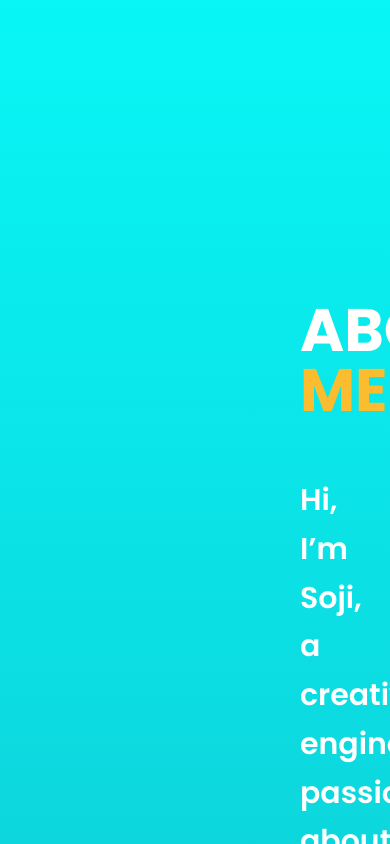
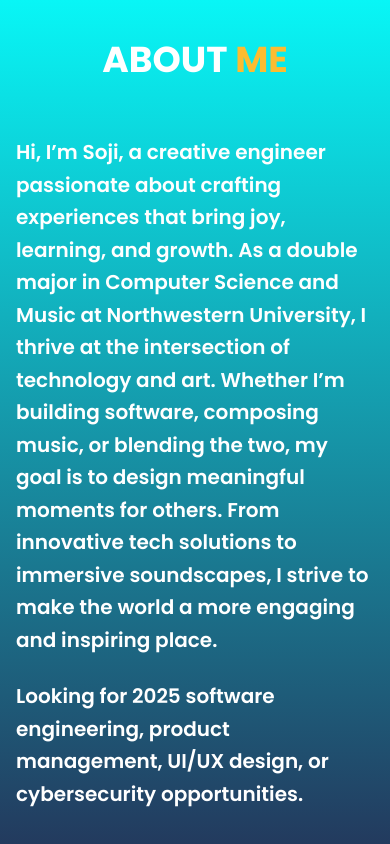
Before and after one commit to soj-i/portfolio, a Next.js app: page /about in a window 390 px wide. Built offline with nearby package versions, Linux system fonts and the light colour scheme.

Commit message:
fixed about me

```diff
--- a/src/app/about/page.tsx
+++ b/src/app/about/page.tsx
@@ -1,31 +1,23 @@
 import data from "@/data.json";
-
 
 export default function About() {
   return (
-    <div className = "min-h-screen flex flex-col overflow-hidden p-10 mx-auto bg-gradient-to-b from-[#08f6f6] to-[#23395D]"
-    style={{
-        padding: "300px",
-}}>
-        <h1 className = "uppercase text-6xl md:text-7xl font-bold text-start md:text-center">
-            About <span className ="text-[#fcbc30]">Me</span>
+    <div className="min-h-screen flex flex-col overflow-hidden px-4 md:px-10 lg:px-20 xl:px-32 py-10 mx-auto bg-gradient-to-b from-[#08f6f6] to-[#23395D]">
+      {/* Centered Title */}
+      <h1 className="uppercase text-4xl md:text-6xl lg:text-7xl font-bold text-center">
+        About <span className="text-[#fcbc30]">Me</span>
       </h1>
-        <div className = "mt-6 md:mt-8">
-            <div className = "mt-8 grid grid-cols-1 x1:grid-cols-2 gap-8">
-                <div>
-                    <div>
-                        <h2 className = "font-semibold text-3xl x1:text-4xl leading-relaxed xl:leading-loose">
+
+      <div className="mt-6 md:mt-8 flex justify-center">
+        <div className="mt-8 max-w-5xl w-full text-left">
+          {/* Left-Aligned Text Content */}
+          <h2 className="font-semibold text-xl md:text-2xl lg:text-3xl xl:text-4xl leading-relaxed xl:leading-loose">
             {data.bio}
           </h2>
-                    </div>
-                    <div>
-                        <br></br> <br></br> <br></br>
-                        <h2 className = "font-semibold text-3xl x1:text-4xl leading-relaxed xl:leading-loose">
-                            Looking for 2025 software engineering, product management, ui/ux design, or cybersecurity opportunities.
+          <br />
+          <h2 className="font-semibold text-xl md:text-2xl lg:text-3xl xl:text-4xl leading-relaxed xl:leading-loose">
+            Looking for 2025 software engineering, product management, UI/UX design, or cybersecurity opportunities.
           </h2>
-                    </div>
-                    </div>
-
         </div>
       </div>
     </div>
--- a/src/app/contact-me/page.tsx
+++ b/src/app/contact-me/page.tsx
@@ -13,7 +13,7 @@ export default function ContactMe() {
       <div
         className="mt-12 md:mt-32 grid grid-cols-1 md:grid-cols-3 gap-16"
         style={{
-          paddingLeft: "150px",
+          paddingLeft: "100px",
         }}
       >
         <div>
--- a/src/app/hero/page.tsx
+++ b/src/app/hero/page.tsx
@@ -47,31 +47,31 @@ export default function Hero() {
       ></div>
 
       {/* Button Container */}
-          <div className="absolute top-1/3 right-0 transform -translate-y-1/2 flex flex-col space-y-8 z-30 items-center text-center px-4 md:right-20 lg:right-36">
+      <div className="absolute top-1/3 right-4 md:right-10 lg:right-20 xl:right-36 transform -translate-y-1/2 flex flex-col space-y-6 z-30 items-center text-center px-4 w-full max-w-sm">
   <a
     href="#about"
-        className="py-4 px-20 md:px-28 lg:px-48 rounded-full bg-[#fcbc30] text-white font-semibold text-sm md:text-lg lg:text-xl text-center transition-transform transform hover:scale-110 shadow-lg border-4 border-[#ff8800] hover:bg-[#ff8800] hover:border-[#fcbc30] hover:shadow-xl"
+    className="w-full py-4 px-8 text-sm md:text-base lg:text-lg xl:text-xl rounded-full bg-[#fcbc30] text-white font-semibold text-center transition-transform transform hover:scale-110 shadow-lg border-4 border-[#ff8800] hover:bg-[#ff8800] hover:border-[#fcbc30] hover:shadow-xl"
     style={{ boxShadow: '4px 4px 0px #ff8800' }}
   >
     About
   </a>
   <a
     href="#skills"
-        className="py-4 px-20 md:px-28 lg:px-48 rounded-full bg-[#fcbc30] text-white font-semibold text-sm md:text-lg lg:text-xl text-center transition-transform transform hover:scale-110 shadow-lg border-4 border-[#ff8800] hover:bg-[#ff8800] hover:border-[#fcbc30] hover:shadow-xl"
+    className="w-full py-4 px-8 text-sm md:text-base lg:text-lg xl:text-xl rounded-full bg-[#fcbc30] text-white font-semibold text-center transition-transform transform hover:scale-110 shadow-lg border-4 border-[#ff8800] hover:bg-[#ff8800] hover:border-[#fcbc30] hover:shadow-xl"
     style={{ boxShadow: '4px 4px 0px #ff8800' }}
   >
     Skills
   </a>
   <a
     href="#projects"
-        className="py-4 px-20 md:px-28 lg:px-48 rounded-full bg-[#fcbc30] text-white font-semibold text-sm md:text-lg lg:text-xl text-center transition-transform transform hover:scale-110 shadow-lg border-4 border-[#ff8800] hover:bg-[#ff8800] hover:border-[#fcbc30] hover:shadow-xl"
+    className="w-full py-4 px-8 text-sm md:text-base lg:text-lg xl:text-xl rounded-full bg-[#fcbc30] text-white font-semibold text-center transition-transform transform hover:scale-110 shadow-lg border-4 border-[#ff8800] hover:bg-[#ff8800] hover:border-[#fcbc30] hover:shadow-xl"
     style={{ boxShadow: '4px 4px 0px #ff8800' }}
   >
     Projects
   </a>
   <a
     href="#contact-me"
-        className="py-4 px-20 md:px-28 lg:px-48 rounded-full bg-[#fcbc30] text-white font-semibold text-sm md:text-lg lg:text-xl text-center transition-transform transform hover:scale-110 shadow-lg border-4 border-[#ff8800] hover:bg-[#ff8800] hover:border-[#fcbc30] hover:shadow-xl"
+    className="w-full py-4 px-8 text-sm md:text-base lg:text-lg xl:text-xl rounded-full bg-[#fcbc30] text-white font-semibold text-center transition-transform transform hover:scale-110 shadow-lg border-4 border-[#ff8800] hover:bg-[#ff8800] hover:border-[#fcbc30] hover:shadow-xl"
     style={{ boxShadow: '4px 4px 0px #ff8800' }}
   >
     Contact
@@ -79,12 +79,15 @@ export default function Hero() {
   <a
     href="/images/Oduneye-Olusoji-June2025.pdf"
     target="_blank"
-        className="py-4 px-20 md:px-28 lg:px-48 rounded-full bg-[#fcbc30] text-white font-semibold text-sm md:text-lg lg:text-xl text-center transition-transform transform hover:scale-110 shadow-lg border-4 border-[#ff8800] hover:bg-[#ff8800] hover:border-[#fcbc30] hover:shadow-xl"
+    className="w-full py-4 px-8 text-sm md:text-base lg:text-lg xl:text-xl rounded-full bg-[#fcbc30] text-white font-semibold text-center transition-transform transform hover:scale-110 shadow-lg border-4 border-[#ff8800] hover:bg-[#ff8800] hover:border-[#fcbc30] hover:shadow-xl"
     style={{ boxShadow: '4px 4px 0px #ff8800' }}
   >
     Resume
   </a>
 </div>
+
+
+
 
 
 
```
Lines whose indentation alone changed are shown as unchanged.
